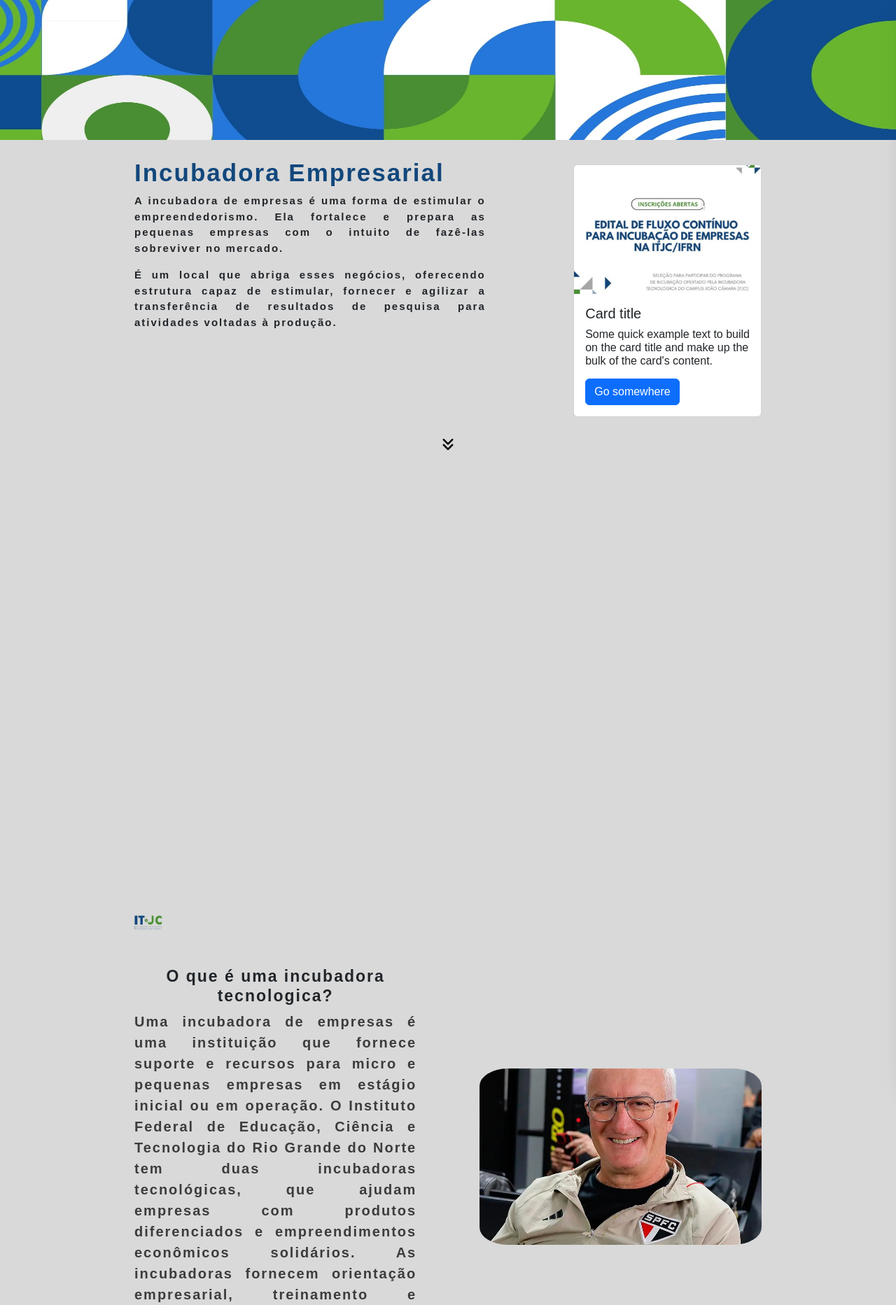
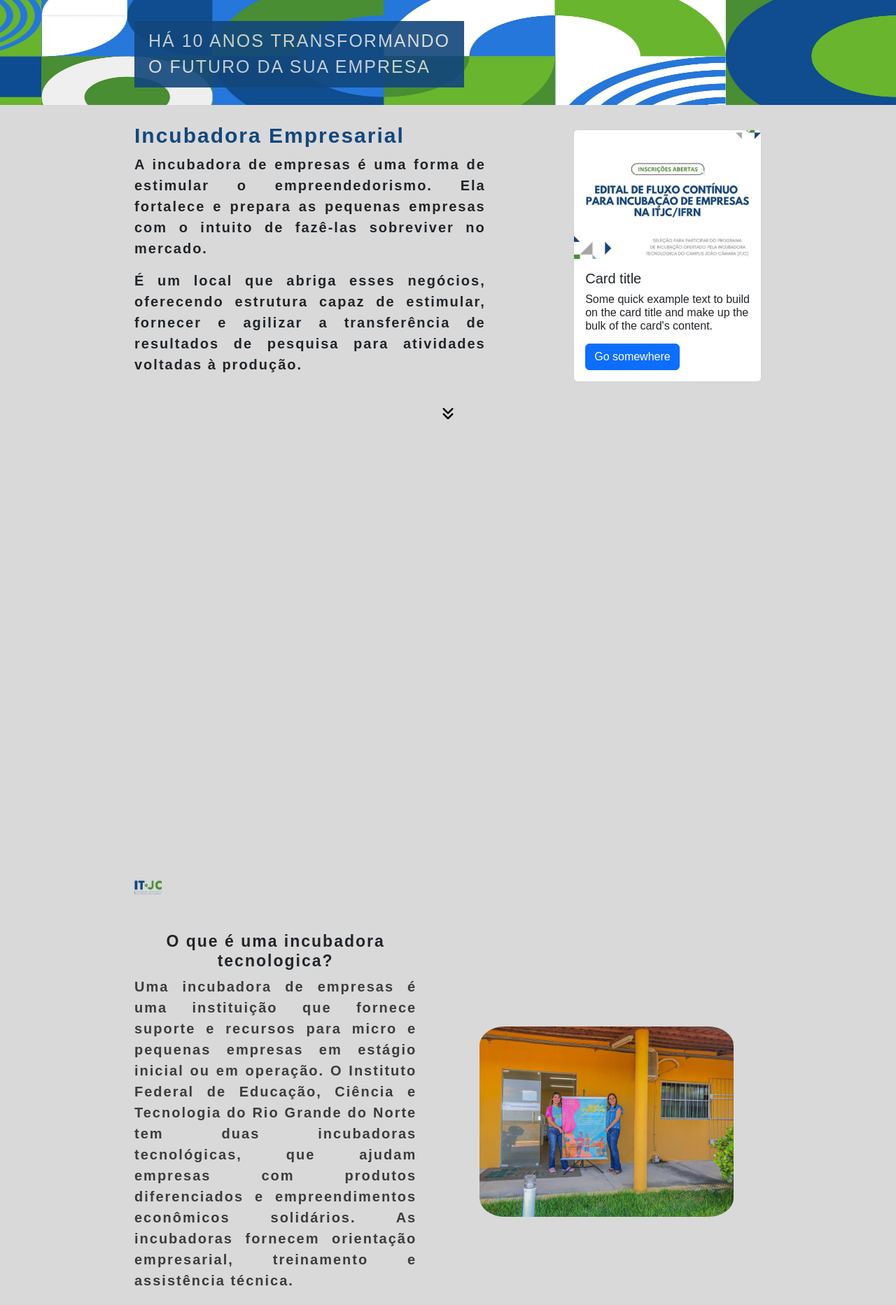
Before and after one commit to luizeduardosb/app-itjc, a Django app: page / in a window 1280 px wide. Shown: the part 74-1939 px from the top of the page at 70% size. Run offline with Django 4.2, Linux system fonts and the light colour scheme; data comes from the database, SQL or seed files in the repository; both versions use the stored data as it was after the commit; some libraries are stand-ins or nearby versions.

Commit message:
Up background; Estilização do scroll em editais e empresas; Seção de email iniciada; etc

```diff
--- a/aplicacoes/static/css/estilo.css
+++ b/aplicacoes/static/css/estilos.css
@@ -206,13 +218,25 @@ section h1 {
 }
 
 /* Background */
-.background{
-    background-color: red;
+
+#inicio img {
+    height: 150px;
+    width: 100%;
+    position: relative;
 }
 
-.background img {
-    height: 200px;
-    width: 100%;
+#inicio p {
+    position: absolute;
+    margin-top: -120px;
+    margin-left: 15%;
+    background-color: #12477C;
+    text-transform: uppercase;
+    color: #D9D9D9;
+    padding: 10px 20px;
+    font-size: 25px;
+    opacity: 0.9;
+    font-family: 'K2D', sans-serif;
+    letter-spacing: 2px;
 }
 
 /* Seção Início */
@@ -241,7 +265,7 @@ section#inicio-txt {
 .txt-incubadora h4 {
     color: #12477C;
     font-family: 'K2D', sans-serif;
-    font-size: 47px;
+    font-size: 45px;
     font-weight: bold;
     letter-spacing: 2px;
 }
@@ -313,7 +337,7 @@ section#sobre {
 }
 
 .sobre-img img {
-    width: 100%;
+    width: 90%;
     border-radius: 10%;
 }
 
@@ -556,11 +578,11 @@ section#empresas img {
 
     /* Seção inicio */
     .txt-incubadora h4 {
-        font-size: 35px;
+        font-size: 30px;
     }
 
     .txt-incubadora p {
-        font-size: 15px;
+        font-size: 20px;
     }
 
     /* Seção Sobre */
--- a/aplicacoes/templates/aplicacoes/home.html
+++ b/aplicacoes/templates/aplicacoes/home.html
@@ -5,8 +5,9 @@ ITJC
 {% endblock %}
 
 {% block content %}
-<div id="inicio" class="background">
-  <img id="img-inicio" src="{% static 'img/background.jpg' %}" />
+<div id="inicio">
+  <img src="{% static 'img/background.jpg' %}" />
+  <p>Há 10 anos transformando <br> o futuro da sua empresa</p>
 </div>
 
 <section id="inicio-txt">
@@ -52,7 +53,7 @@ ITJC
     </div>
 
     <div class="sobre-img">
-      <img src="{% static 'img/dorival.webp' %}" alt="">
+      <img src="{% static 'img/fachada.jpeg' %}" alt="">
     </div>
   </div>
   <div class="sobre-rodape">
@@ -66,7 +67,10 @@ ITJC
 
 </section>
 
-<section id="incubacao"></section>
+<section id="incubacao">
+
+
+</section>
 
 <section id="empresas">
   <header>
@@ -84,7 +88,8 @@ ITJC
       {% endif %}
 
       <hr>
-      <div class="card-body">
+
+      <div class="card-body empresa">
         <h5 class="card-title"><b>{{ empresa.nome }}</b></h5>
         <p class="card-text">{{ empresa.descricao }}</p>
       </div>
@@ -93,7 +98,18 @@ ITJC
   </div>
 </section>
 
-<section id="divi-azul"></section>
+<section id="email">
+  <div class="dados">
+    Nome: <input type="text" name="" id="" placeholder="Como podemos te chamar?">
+    E-mail: <input type="email" name="" id="" placeholder="Digite seu e-mail">
+    <button>Cadastrar-se</button>
+  </div>
+
+  <div class="txt-email">
+    <p>Deseja ficar por dentro de tudo o que rola na ITJC?</p>
+    <p>Cadastre-se e seja o primeiro a receber os novos editais da incubadora</p>
+  </div>
+</section>
 
 <section id="editais">
   <h2>Editais</h2>
--- a/aplicacoes/templates/base.html
+++ b/aplicacoes/templates/base.html
@@ -10,7 +10,7 @@
     <link href="https://cdn.jsdelivr.net/npm/bootstrap@5.3.1/dist/css/bootstrap.min.css" rel="stylesheet" integrity="sha384-4bw+/aepP/YC94hEpVNVgiZdgIC5+VKNBQNGCHeKRQN+PtmoHDEXuppvnDJzQIu9" crossorigin="anonymous" />
     <script src="https://cdn.jsdelivr.net/npm/bootstrap@5.3.1/dist/js/bootstrap.bundle.min.js" integrity="sha384-HwwvtgBNo3bZJJLYd8oVXjrBZt8cqVSpeBNS5n7C8IVInixGAoxmnlMuBnhbgrkm" crossorigin="anonymous"></script>
     <script src="https://kit.fontawesome.com/0407c4301f.js" crossorigin="anonymous"></script>
-    <link rel="stylesheet" href="{% static 'css/estilo.css' %}" />
+    <link rel="stylesheet" href="{% static 'css/estilos.css' %}" />
   </head>
 
   <body>
@@ -58,36 +58,12 @@
         </div>
       </nav>
       <div class="dropdown">
-        <a href="#inicio">
-          <p>
-            início<span><i class="fa-solid fa-house fa-lg" style="color: #ffffff;"></i></span>
-          </p>
-        </a>
-        <a href="#sobre">
-          <p>
-            Sobre<span><i class="fa-solid fa-circle-info fa-lg" style="color: #ffffff;"></i></span>
-          </p>
-        </a>
-        <a href="#incubacao">
-          <p>
-            Incubação<span><i class="fa-solid fa-users-line fa-lg" style="color: #ffffff;"></i></span>
-          </p>
-        </a>
-        <a href="#empresas">
-          <p>
-            Empresas<span><i class="fa-solid fa-shop fa-lg" style="color: #ffffff;"></i></span>
-          </p>
-        </a>
-        <a href="#editais">
-          <p>
-            Editais <span><i class="fa-solid fa-newspaper fa-lg" style="color: #ffffff;"></i></span>
-          </p>
-        </a>
-        <a href="#contato">
-          <p>
-            Contato <span><i class="fa-solid fa-phone fa-lg" style="color: #ffffff;" ></i></span>
-          </p>
-        </a>
+        <a href="#inicio"><p>início<span><i class="fa-solid fa-house fa-lg" style="color: #ffffff;"></i></span></p></a>
+        <a href="#sobre"><p>Sobre<span><i class="fa-solid fa-circle-info fa-lg" style="color: #ffffff;"></i></span></p></a>
+        <a href="#incubacao"><p>Incubação<span><i class="fa-solid fa-users-line fa-lg" style="color: #ffffff;"></i></span></p></a>
+        <a href="#empresas"><p>Empresas<span><i class="fa-solid fa-shop fa-lg" style="color: #ffffff;"></i></span></p></a>
+        <a href="#editais"><p>Editais <span><i class="fa-solid fa-newspaper fa-lg" style="color: #ffffff;"></i></span></p></a>
+        <a href="#contato"><p>Contato <span><i class="fa-solid fa-phone fa-lg" style="color: #ffffff;" ></i></span></p></a>
       </div>
     </div>
 
@@ -137,6 +113,10 @@
         </ul>
       </section>
 
+      <section id="autoral">
+        COPY
+      </section>
+
     <script src="{% static 'js/scripts.js' %}"></script>
   </body>
 </html>
```
Also changed, not shown: other parts of aplicacoes/static/css/estilos.css (+97 -77 lines), aplicacoes/static/img/dorival.webp (deleted), aplicacoes/static/img/fachada.jpeg (added), db.sqlite3, media/logoEmpresas/Untitled.webp (added), media/logoEmpresas/download.png (added), media/logoEmpresas/download_1.png (added), media/logoEmpresas/images.png (added), media/logoEmpresas/itjc-logo.PNG (added), media/logoEmpresas/pousada.jpg (added).
